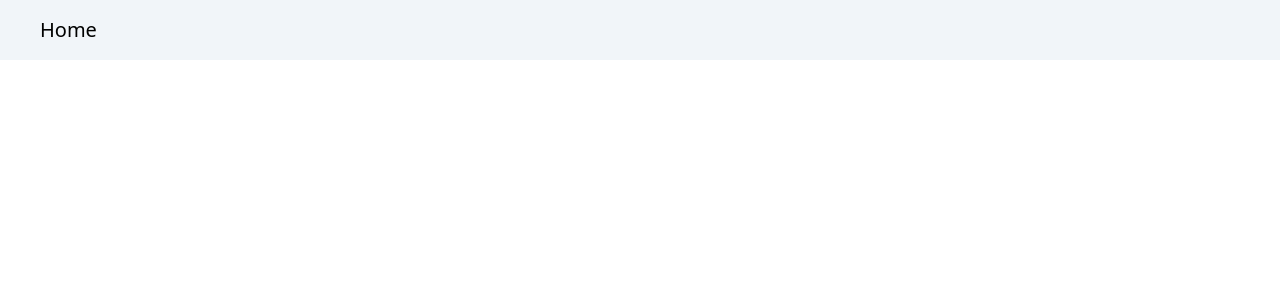
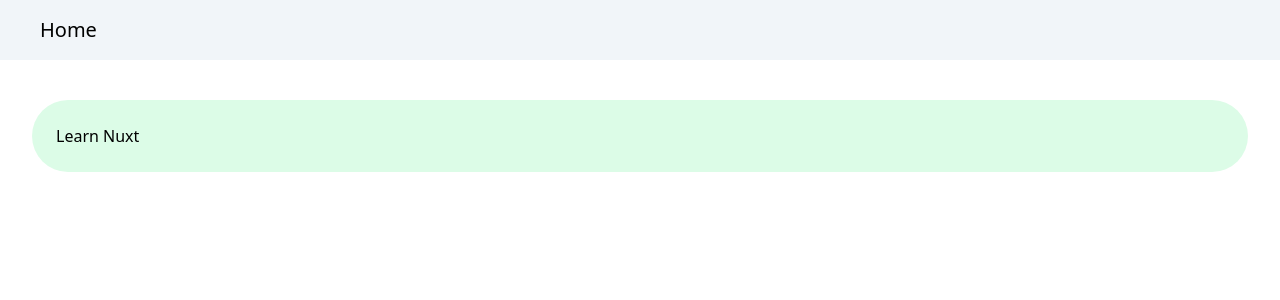
Before and after one commit to beyer96/nuxt-todo, a Nuxt app: page / in a window 1280 px wide. Shown: the top 300 px of the page. Built offline with nearby package versions, Linux system fonts and the light colour scheme.

Commit message:
Add simple testing Task

```diff
--- a/pages/index.vue
+++ b/pages/index.vue
@@ -1,4 +1,6 @@
-<template></template>
+<template>
+  <Task :text="'Learn Nuxt'" :completed="true"></Task>
+</template>
 
 <script setup lang="ts"></script>
 
```
